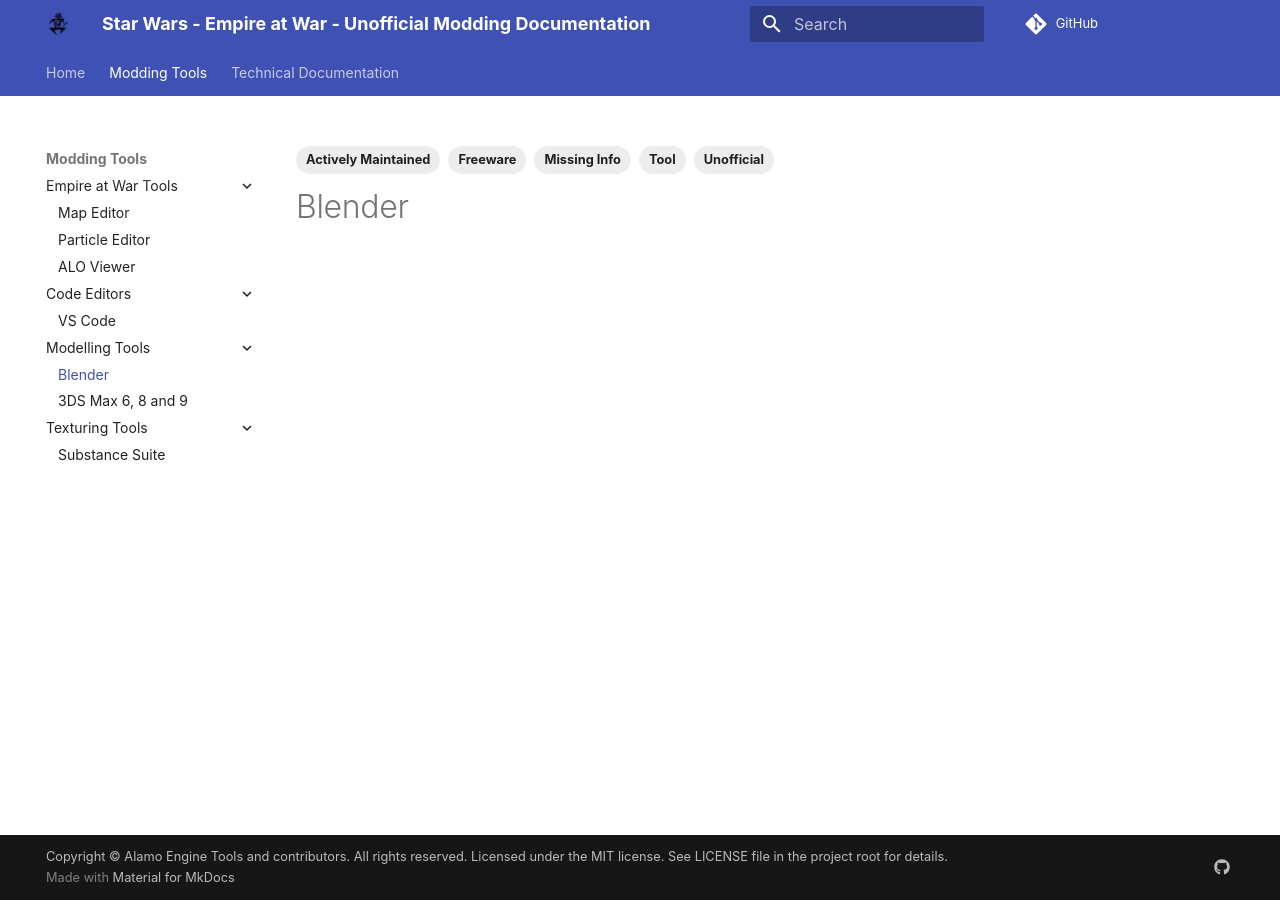
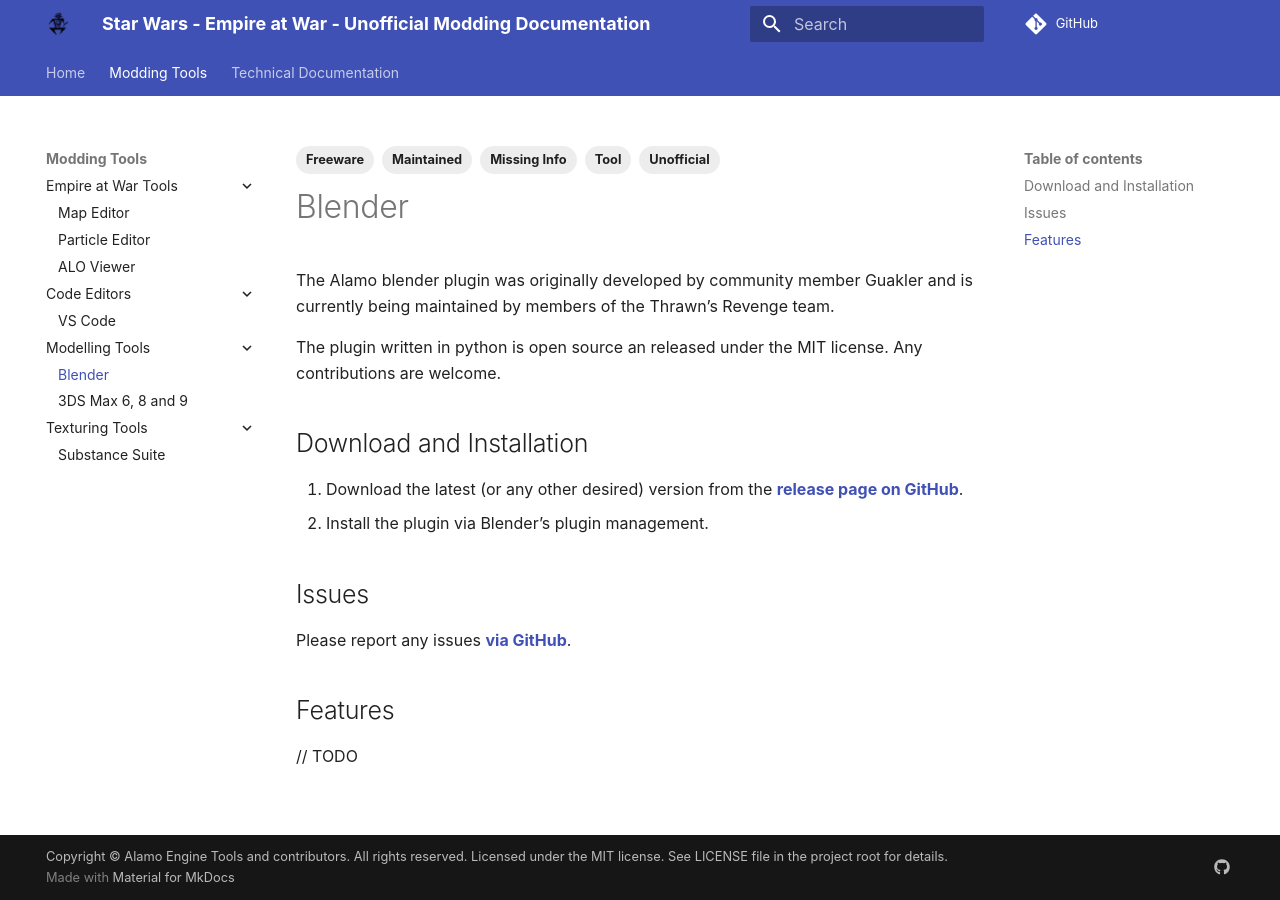
Before and after one commit to AlamoEngine-Tools/eaw-doc-pages, an MkDocs documentation site: the page built from docs/tools/modelling/blender.md, in a window 1280 px wide. Built offline with MkDocs 1.6.1 and Material for MkDocs 9.7.7, drawn with Linux system fonts in a browser that asks for light colours; comment, search, counter and statistics services are not loaded.

Commit message:
License and conent adjustments

```diff
--- a/docs/tools/modelling/blender.md
+++ b/docs/tools/modelling/blender.md
@@ -3,9 +3,26 @@
 tags:
   - Tool
   - Unofficial
-  - Actively Maintained
+  - Maintained
   - Freeware
   - Missing Info
 ---
 
 # Blender
+
+The Alamo blender plugin was originally developed by community member Guakler and is currently being maintained by members of the Thrawn's Revenge team.
+
+The plugin written in python is open source an released under the MIT license. Any contributions are welcome.
+
+## Download and Installation
+
+1. Download the latest (or any other desired) version from the **[release page on GitHub](https://github.com/AlamoEngine-Tools/Mirror-Blender-Alamo-Plugin/releases)**.
+2. Install the plugin via Blender's plugin management.
+
+## Issues
+
+Please report any issues **[via GitHub](https://github.com/AlamoEngine-Tools/Mirror-Blender-Alamo-Plugin/issues)**.
+
+## Features
+
+// TODO
```
Also changed, not shown: README.md (+3 -0 lines), docs/index.md (+5 -3 lines), docs/tools/modelling/autodesk.md (+2 -3 lines), 1 other file.
